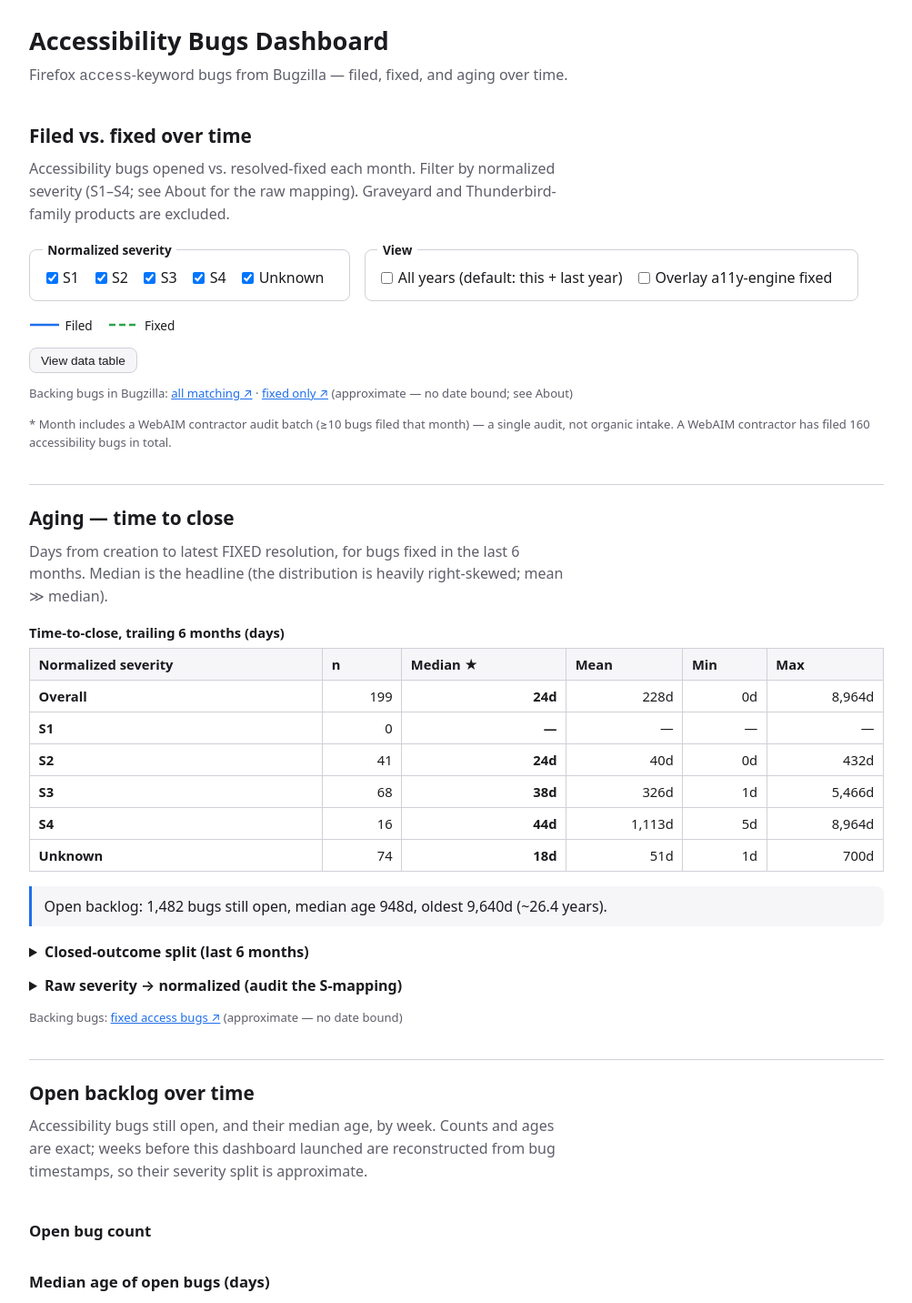
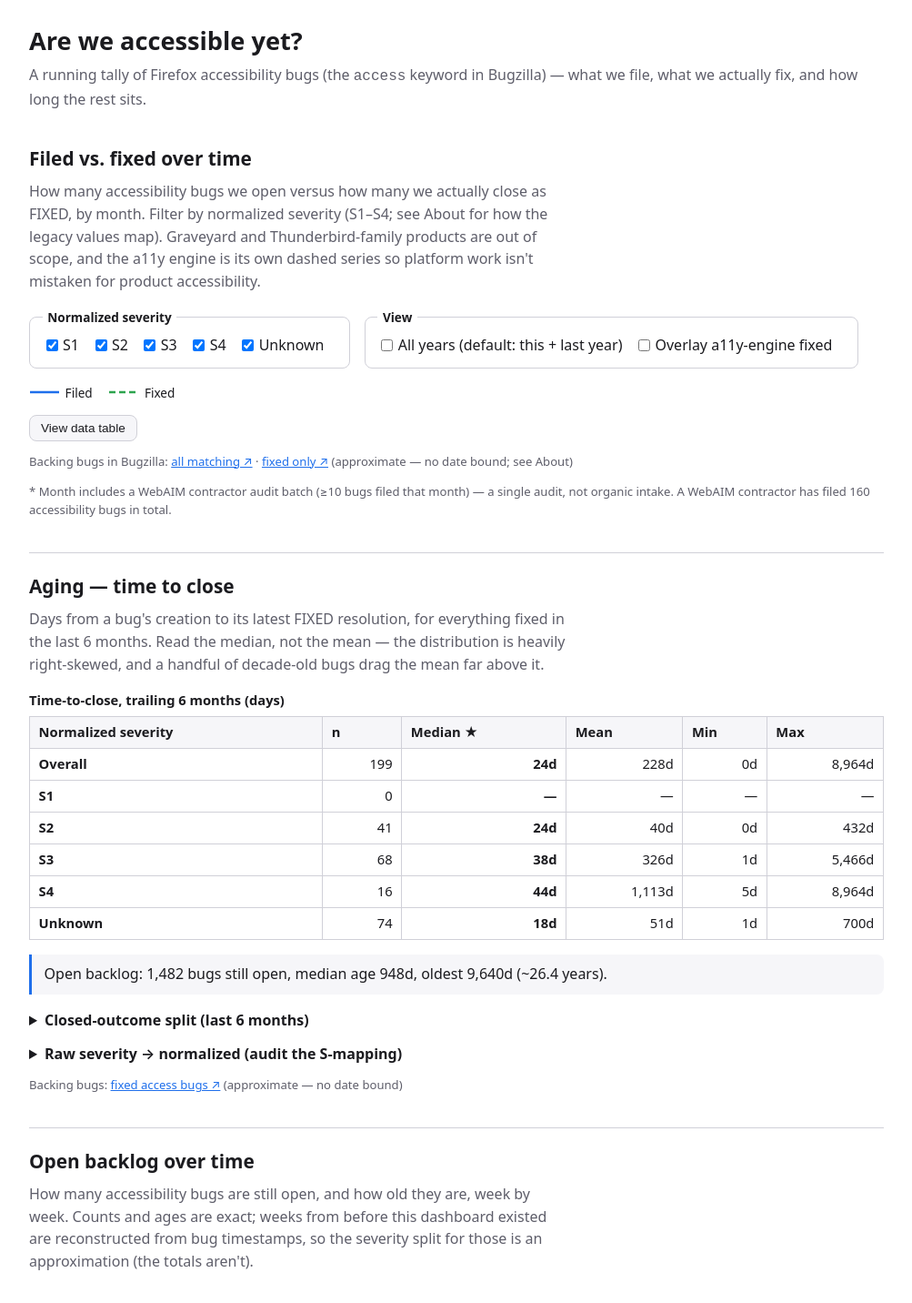
Before and after one commit to MReschenberg/a11y-bugs-dashboard, a website built with Vite: page index.html in a window 1280 px wide. Shown: the top 1432 px of the page at 91% size, without its empty margins (138-1141 px from the left). Built offline with nearby package versions, Linux system fonts and the light colour scheme; what @observablehq/plot would draw is missing.

Commit message:
Revise dashboard copy for voice and clarity; drop stray favicon text element
- ledes/About/headings rewritten in a tighter, more direct technical-doc voice
- title + h1 now answer the domain's question ("Are we accessible yet?")
- favicon: remove leftover <text>Text</text> placeholder element

```diff
--- a/index.html
+++ b/index.html
@@ -4,20 +4,20 @@
     <meta charset="UTF-8" />
     <meta name="viewport" content="width=device-width, initial-scale=1" />
     <link rel="icon" type="image/svg+xml" href="/favicon.svg" />
-    <title>A11y Bugs Dashboard</title>
+    <title>Are we accessible yet?</title>
     <meta name="description" content="Living dashboard of Firefox accessibility bugs from Bugzilla." />
   </head>
   <body>
     <a class="skip-link" href="#main">Skip to main content</a>
     <header id="page-header">
-      <h1>Accessibility Bugs Dashboard</h1>
-      <p class="subtitle">Firefox <code>access</code>-keyword bugs from Bugzilla — filed, fixed, and aging over time.</p>
+      <h1>Are we accessible yet?</h1>
+      <p class="subtitle">A running tally of Firefox accessibility bugs (the <code>access</code> keyword in Bugzilla) — what we file, what we actually fix, and how long the rest sits.</p>
     </header>
     <main id="main" tabindex="-1">
       <p class="loading">Loading…</p>
     </main>
     <footer>
-      <p>Built from the Bugzilla REST API. See the “About” section for data caveats and scope.</p>
+      <p>Built from the public Bugzilla REST API and refreshed daily. “About” lays out exactly what's counted and what isn't.</p>
     </footer>
     <script type="module" src="/src/main.ts"></script>
   </body>
--- a/src/views/about.ts
+++ b/src/views/about.ts
@@ -71,12 +71,12 @@ export function aboutView(data: DashboardData): HTMLElement {
     .map(([k, v]) => `${fmt.int(v)} ${k}`)
     .join(", ");
   section.append(el("p", {},
-    "Source: the Bugzilla REST API, all bugs with the access keyword. " +
-    `${fmt.int(meta.totalBugs)} bugs shown (${fmt.int(meta.totalFetched)} fetched; ` +
+    "Everything here comes from the Bugzilla REST API — every bug carrying the access keyword. " +
+    `${fmt.int(meta.totalBugs)} shown (${fmt.int(meta.totalFetched)} fetched; ` +
     `${fmt.int(meta.excludedCount)} excluded — ${exParts}; ` +
-    `${fmt.int(meta.engineCount)} are the a11y engine). ` +
-    `Of the shown bugs, ${fmt.int(meta.webaimTotal)} were filed by a WebAIM contractor; ` +
-    "months with a WebAIM audit batch are marked * on the throughput chart."));
+    `${fmt.int(meta.engineCount)} of those are the a11y engine itself). ` +
+    `${fmt.int(meta.webaimTotal)} of the shown bugs were filed by a WebAIM contractor; ` +
+    "months carrying one of their audit batches are marked * on the throughput chart."));
 
   section.append(el("h3", {}, "Caveats"));
   const ul = el("ul");
--- a/src/views/aging.ts
+++ b/src/views/aging.ts
@@ -51,8 +51,8 @@ export function agingView(data: DashboardData): HTMLElement {
   section.append(el("h2", { id: "fr2-h" }, "Aging — time to close"));
   section.append(
     el("p", { class: "lede" },
-      `Days from creation to latest FIXED resolution, for bugs fixed in the last ${aging.windowMonths} months. ` +
-      `Median is the headline (the distribution is heavily right-skewed; mean ≫ median).`),
+      `Days from a bug's creation to its latest FIXED resolution, for everything fixed in the last ${aging.windowMonths} months. ` +
+      `Read the median, not the mean — the distribution is heavily right-skewed, and a handful of decade-old bugs drag the mean far above it.`),
   );
 
   // --- aging table ---
--- a/src/views/backlog.ts
+++ b/src/views/backlog.ts
@@ -20,8 +20,8 @@ export function backlogView(data: DashboardData): HTMLElement {
   section.append(el("h2", { id: "fr2t-h" }, "Open backlog over time"));
   section.append(
     el("p", { class: "lede" },
-      "Accessibility bugs still open, and their median age, by week. Counts and ages are exact; " +
-      "weeks before this dashboard launched are reconstructed from bug timestamps, so their severity split is approximate."),
+      "How many accessibility bugs are still open, and how old they are, week by week. Counts and ages are exact; " +
+      "weeks from before this dashboard existed are reconstructed from bug timestamps, so the severity split for those is an approximation (the totals aren't)."),
   );
 
   if (weeks.length === 0) {
--- a/src/views/comparison.ts
+++ b/src/views/comparison.ts
@@ -46,8 +46,8 @@ export function comparisonView(data: DashboardData): HTMLElement {
   section.append(el("h2", { id: "fr3-h" }, "Year-over-year & month-over-month"));
   section.append(
     el("p", { class: "lede" },
-      "Filed and fixed counts with deltas against the prior period. Calendar-year basis. " +
-      "Cross-year comparisons aren't apples-to-apples (on-train vs. off-train shipping) — read trends, not exact equivalences."),
+      "Filed and fixed per period, with deltas against the one before. Calendar-year basis. " +
+      "These aren't apples-to-apples across years — we shipped on-train then and off-train now — so read the trend, not the exact numbers."),
   );
 
   const yearly = data.rollups.yearly.slice(-8);
--- a/src/views/throughput.ts
+++ b/src/views/throughput.ts
@@ -63,7 +63,7 @@ export function throughputView(data: DashboardData): HTMLElement {
   section.append(el("h2", { id: "fr1-h" }, "Filed vs. fixed over time"));
   section.append(
     el("p", { class: "lede" },
-      "Accessibility bugs opened vs. resolved-fixed each month. Filter by normalized severity (S1–S4; see About for the raw mapping). Graveyard and Thunderbird-family products are excluded."),
+      "How many accessibility bugs we open versus how many we actually close as FIXED, by month. Filter by normalized severity (S1–S4; see About for how the legacy values map). Graveyard and Thunderbird-family products are out of scope, and the a11y engine is its own dashed series so platform work isn't mistaken for product accessibility."),
   );
 
   // --- controls ---
```
Also changed, not shown: public/favicon.svg.
